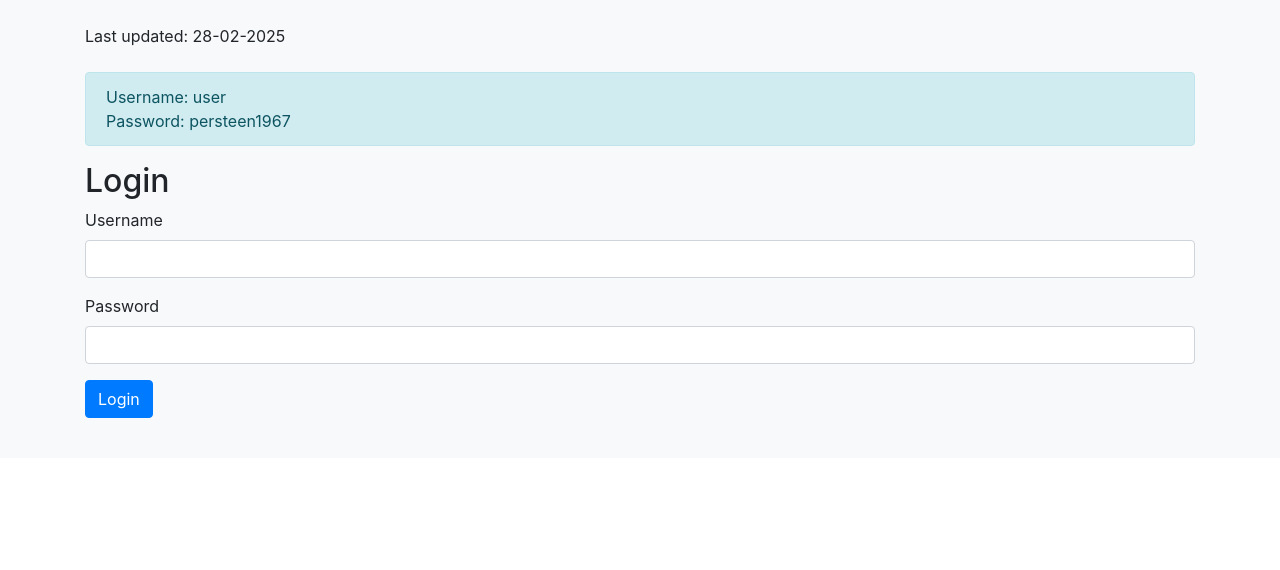
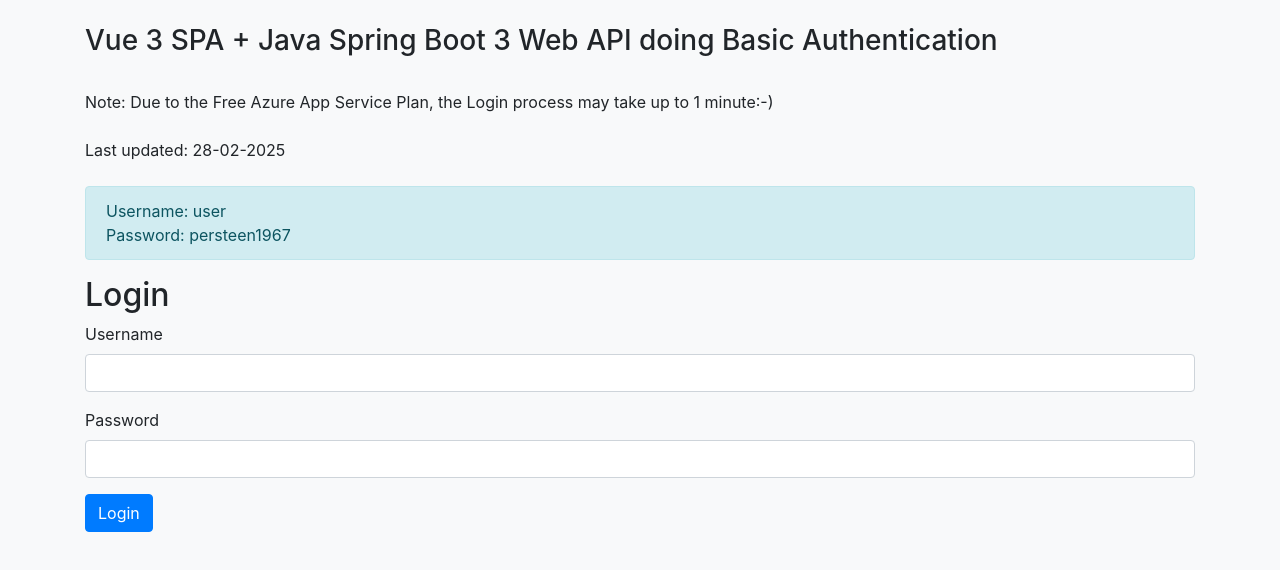
Before and after one commit to persteenolsen/vue-java-basic-auth-client, a Vue app: page /login in a window 1280 px wide. Shown: the top 570 px of the page. Built offline with nearby package versions, Linux system fonts and the light colour scheme.

Commit message:
Updated Login View with H1

```diff
--- a/src/views/LoginView.vue
+++ b/src/views/LoginView.vue
@@ -20,6 +20,9 @@ function onSubmit(values, { setErrors }) {
 
 <template>
     <div>
+        <h3>Vue 3 SPA + Java Spring Boot 3 Web API doing Basic Authentication</h3>
+        <br />Note: Due to the Free Azure App Service Plan, the Login process may take up to 1 minute:-)
+        <br/><br />
         Last updated: 28-02-2025<br /><br />
 
         <div class="alert alert-info">
```
